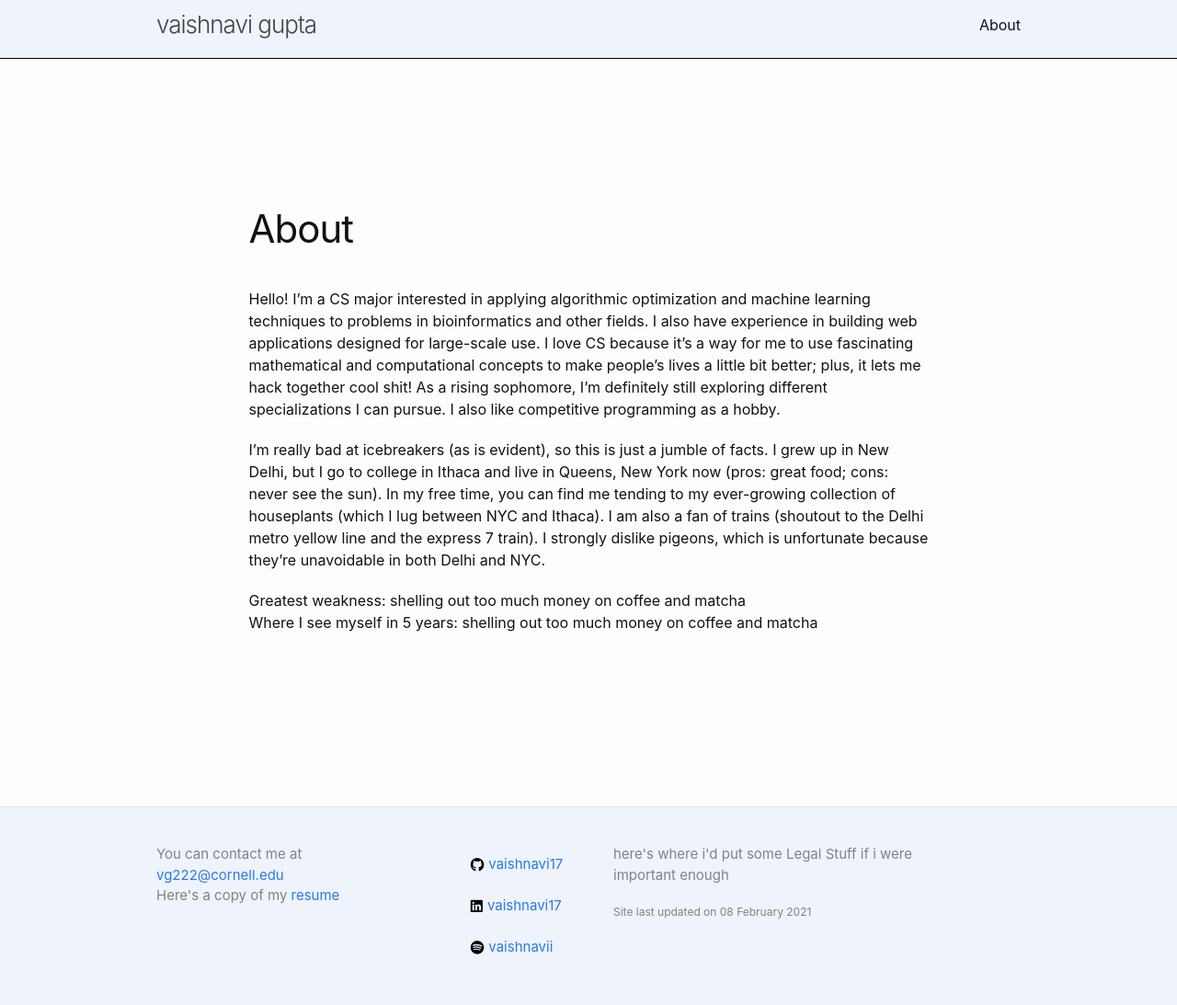
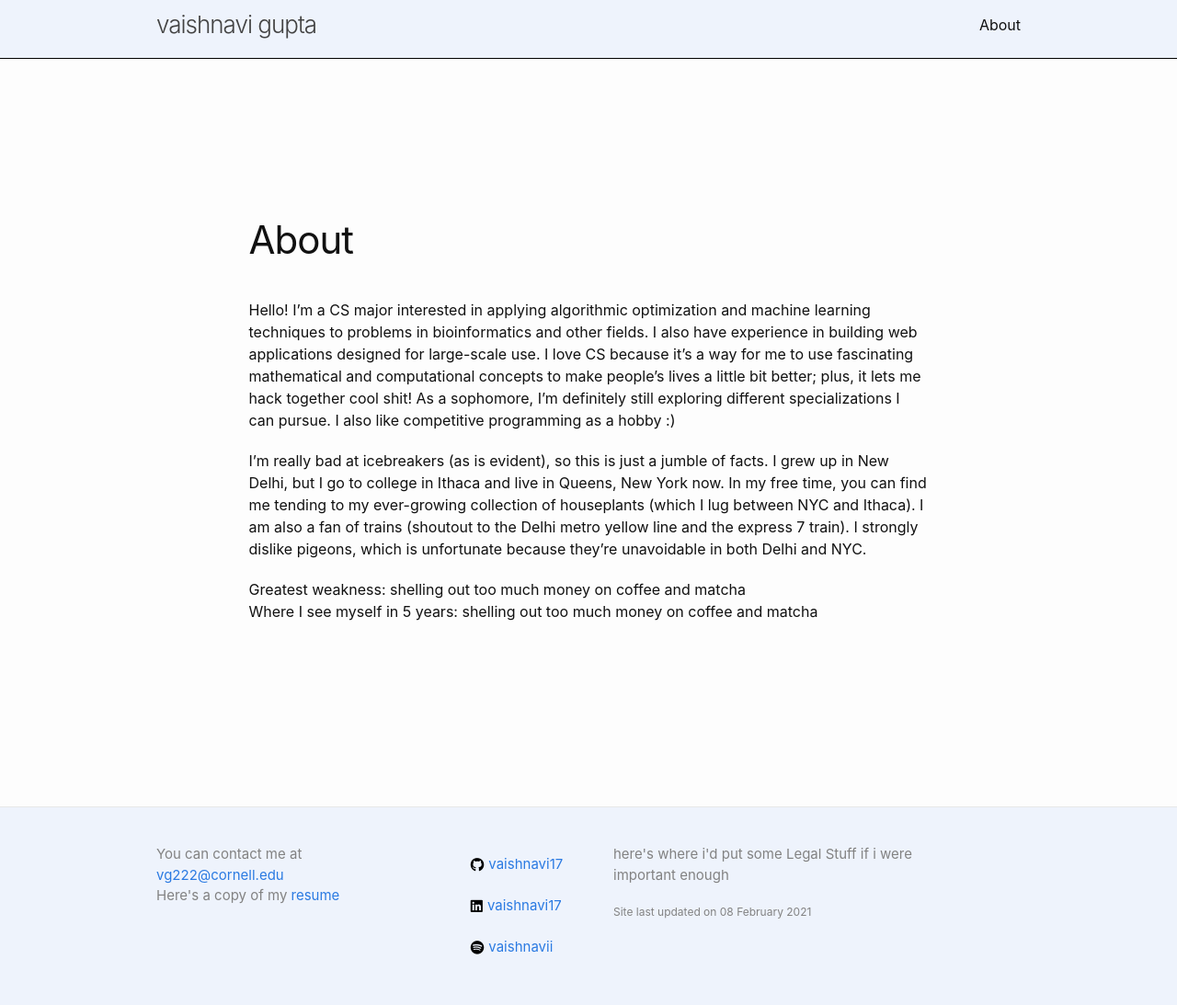
Before and after one commit to vaishnavi17/vaishnavi17.github.io, a Jekyll site: the page built from about.md, in a window 1280 px wide. Shown: the whole page at 92% size. Built offline with Jekyll 4.4.1, drawn with Linux system fonts in a browser that asks for light colours; nearby versions of some CDN libraries.

Commit message:
not a rising soph anymore sdjkh

```diff
--- a/about.md
+++ b/about.md
@@ -4,10 +4,10 @@ title: About
 permalink: /about/
 ---
 
-Hello! I'm a CS major interested in applying algorithmic optimization and machine learning techniques to problems in bioinformatics and other fields. I also have experience in building web applications designed for large-scale use. I love CS because it's a way for me to use fascinating mathematical and computational concepts to make people's lives a little bit better; plus, it lets me hack together cool shit! As a rising sophomore, I'm definitely still exploring different specializations I can pursue. I also like competitive programming as a hobby.
+Hello! I'm a CS major interested in applying algorithmic optimization and machine learning techniques to problems in bioinformatics and other fields. I also have experience in building web applications designed for large-scale use. I love CS because it's a way for me to use fascinating mathematical and computational concepts to make people's lives a little bit better; plus, it lets me hack together cool shit! As a sophomore, I'm definitely still exploring different specializations I can pursue. I also like competitive programming as a hobby :)
 
 
-I'm really bad at icebreakers (as is evident), so this is just a jumble of facts. I grew up in New Delhi, but I go to college in Ithaca and live in Queens, New York now (pros: great food; cons: never see the sun).
+I'm really bad at icebreakers (as is evident), so this is just a jumble of facts. I grew up in New Delhi, but I go to college in Ithaca and live in Queens, New York now.
 In my free time, you can find me tending to my ever-growing collection of houseplants (which I lug between NYC and Ithaca). I am also a fan of trains (shoutout to the Delhi metro yellow line and the express 7 train). I strongly dislike pigeons, which is unfortunate because they're unavoidable in both Delhi and NYC.
 
 Greatest weakness: shelling out too much money on coffee and matcha
```
